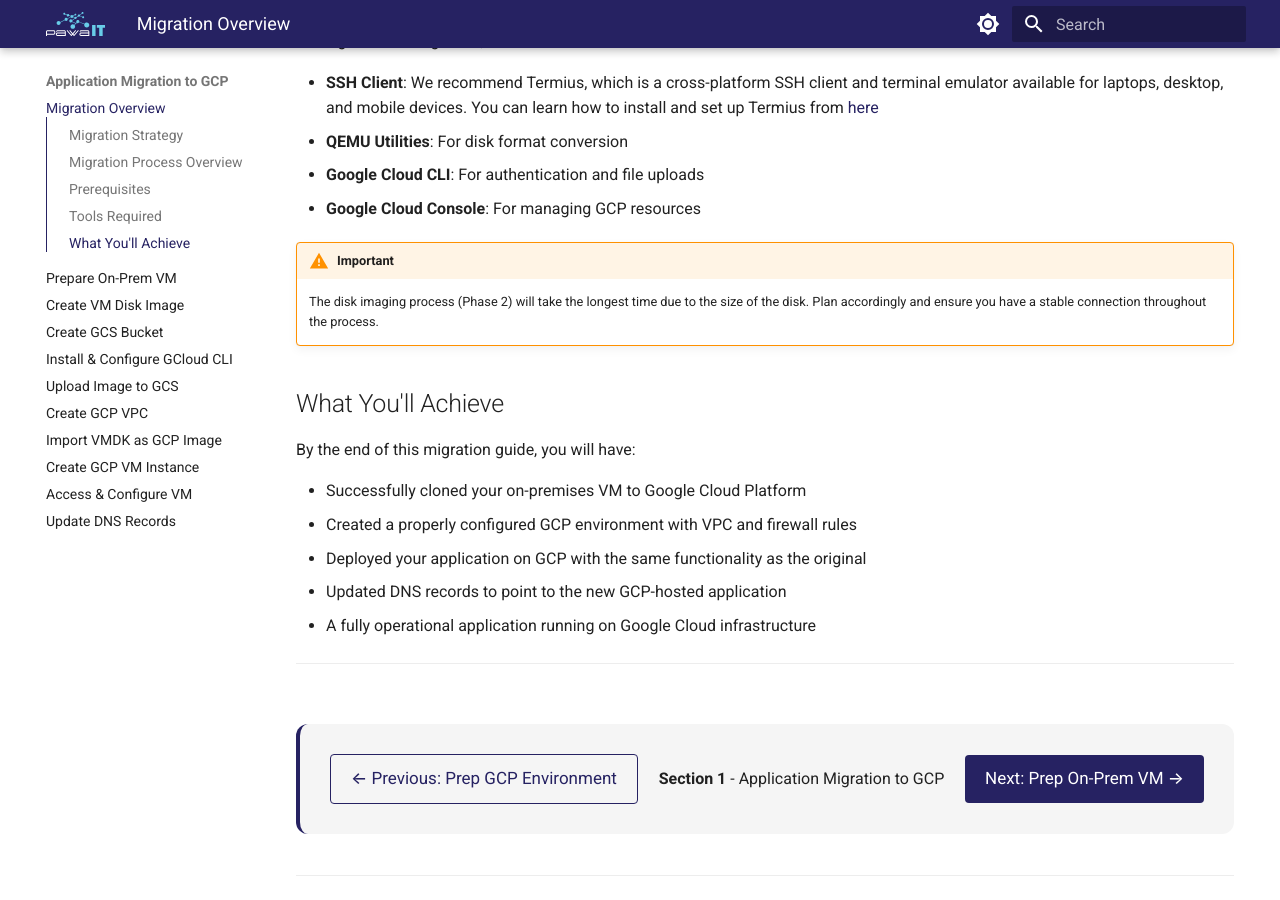
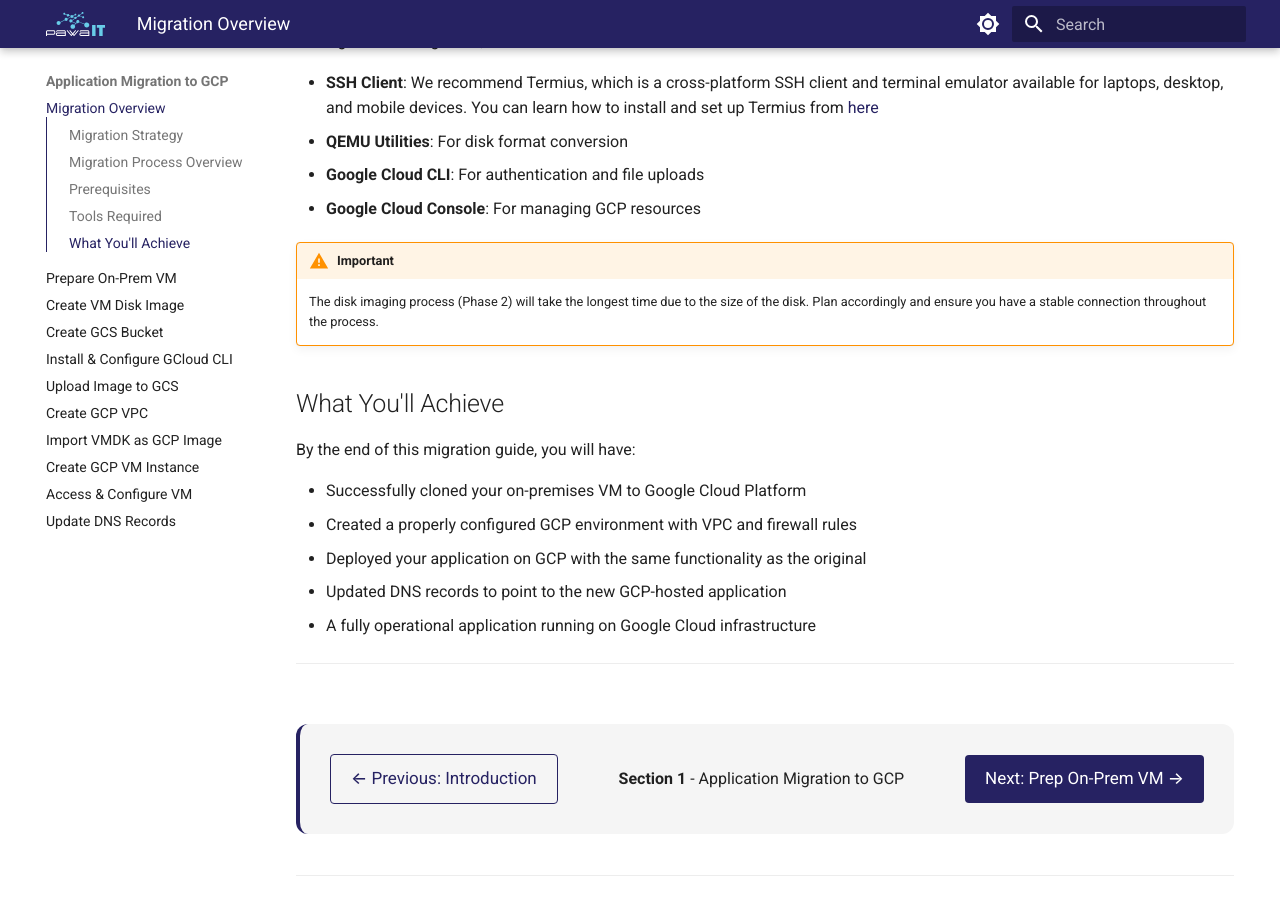
Before and after one commit to Pawa-IT-Solutions/cloud-mastery-docs, an MkDocs documentation site: the page built from docs/migration-overview.md, in a window 1280 px wide and 900 px high, scrolled down 1438 px. Built offline with MkDocs 1.6.1 and Material for MkDocs 9.7.7, drawn with Linux system fonts in a browser that asks for light colours.

Commit message:
migration-overview.md file has correct naming for previous navigation button

```diff
--- a/docs/migration-overview.md
+++ b/docs/migration-overview.md
@@ -61,7 +61,7 @@ By the end of this migration guide, you will have:
 
 <div class="page-nav">
   <div class="nav-item">
-    <a href="../introduction/" class="btn-secondary">← Previous: Prep GCP Environment</a>
+    <a href="../introduction/" class="btn-secondary">← Previous: Introduction</a>
   </div>
   <div class="nav-item">
     <span><strong>Section 1</strong> - Application Migration to GCP</span>
```
